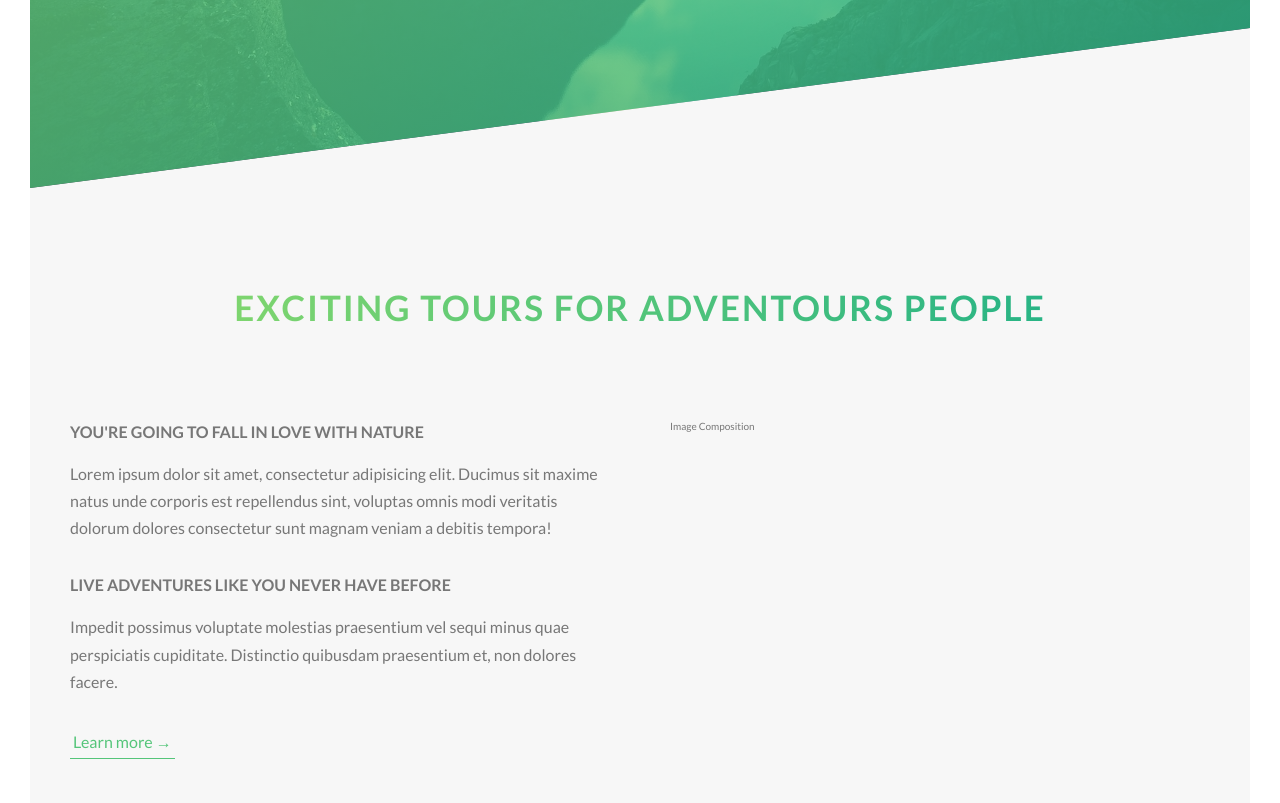
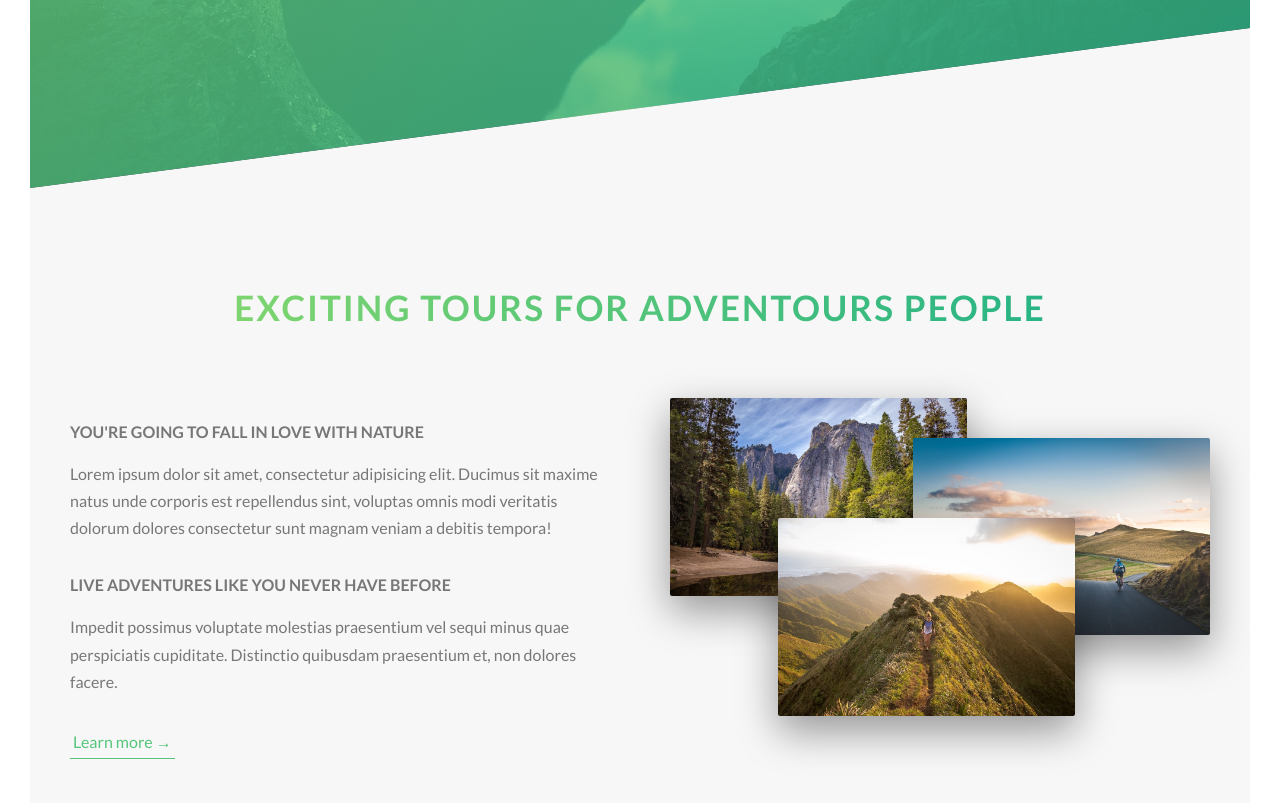
Before and after one commit to zacsolo/Natours, a website: page index.html in a window 1280 px wide. Shown: the part 602-1405 px from the top of the page. Drawn offline with Linux system fonts and the light colour scheme.

Commit message:
🏕About Section Image Composition and Animations

```diff
--- a/index.html
+++ b/index.html
@@ -57,7 +57,23 @@
             <a href="#" class="btn-text">Learn more &rarr;</a>
           </div>
           <div class="col-1-of-2">
-            Image Composition
+            <div class="composition">
+              <img
+                src="img/nat-1-large.jpg"
+                alt="photo 1"
+                class="composition__photo composition__photo--p1"
+              />
+              <img
+                src="img/nat-2-large.jpg"
+                alt="photo 2"
+                class="composition__photo composition__photo--p2"
+              />
+              <img
+                src="img/nat-3-large.jpg"
+                alt="photo 3"
+                class="composition__photo composition__photo--p3"
+              />
+            </div>
           </div>
         </div>
       </section>
--- /dev/null
+++ b/sass/components/composition.scss
@@ -0,0 +1,36 @@
+.composition {
+  position: relative;
+  &__photo {
+    width: 55%;
+    box-shadow: 0 1.5rem 4rem rgba($color-black, 0.4);
+    border-radius: 2px;
+    position: absolute;
+    z-index: 10;
+    transition: all 0.2s;
+    outline-offset: 2rem;
+
+    &--p1 {
+      left: 0;
+      top: -2rem;
+    }
+    &--p2 {
+      right: 0;
+      top: 2rem;
+    }
+    &--p3 {
+      left: 20%;
+      top: 10rem;
+    }
+
+    &:hover {
+      outline: 1.5rem solid $color-primary;
+      transform: scale(1.05) translateY(-0.5rem);
+      box-shadow: 0 2.5rem 4rem rgba($color-black, 0.5);
+      z-index: 20;
+    }
+  }
+
+  &:hover &__photo:not(:hover) {
+    transform: scale(0.95);
+  }
+}
--- a/sass/main.scss
+++ b/sass/main.scss
@@ -8,6 +8,7 @@
 @import 'base/utilities';
 
 @import 'components/button';
+@import 'components/composition';
 
 @import 'layout/header';
 @import 'layout/grid';
```
Also changed, not shown: css/style.css.
